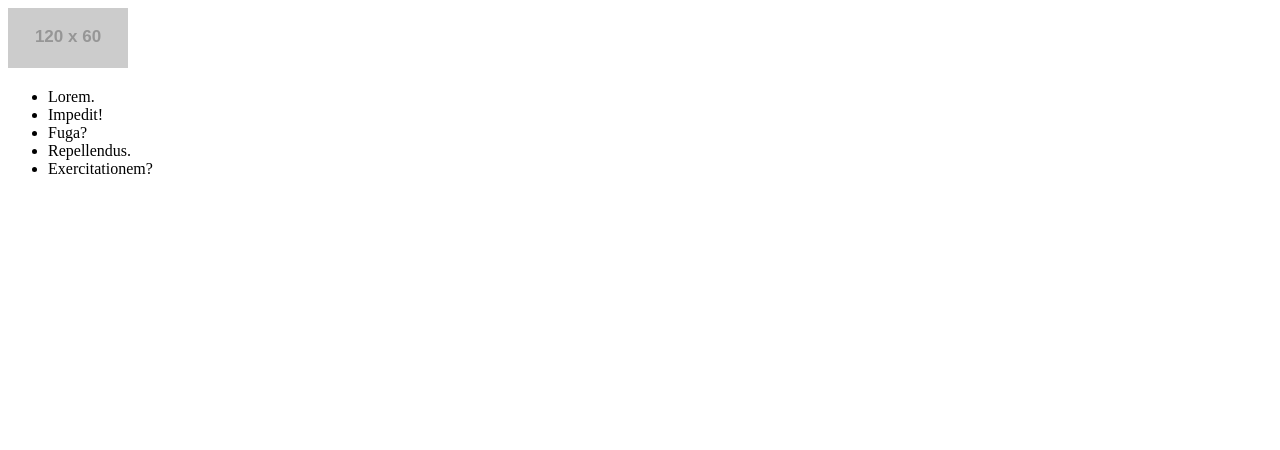
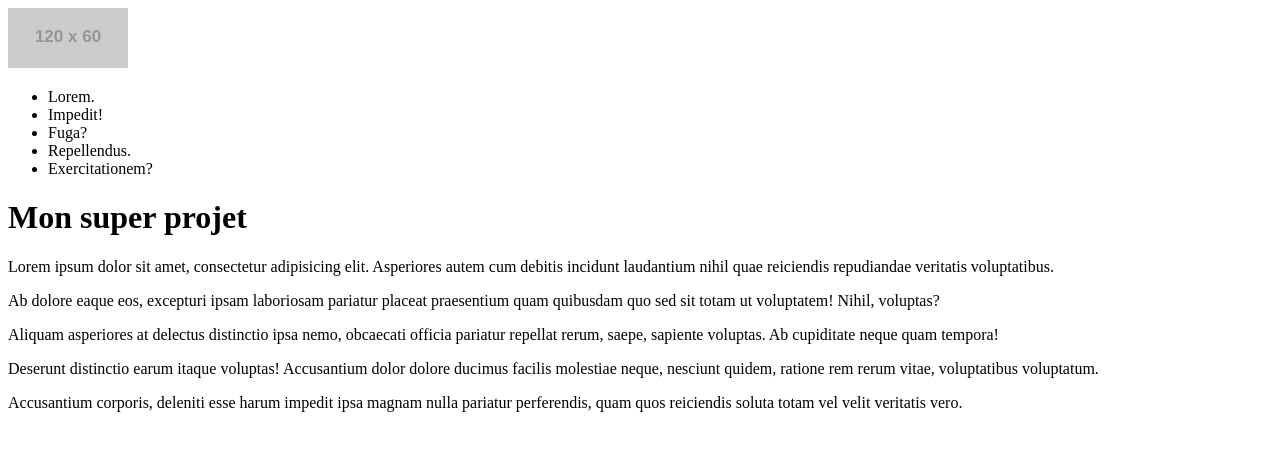
Before and after one commit to 1-louis/projet-test-git, a plain HTML site: page index.html in a window 1280 px wide. Drawn offline with Linux system fonts and the light colour scheme; placeholder pictures from the web are drawn by us.

Commit message:
modification de la balise main

```diff
--- a/index.html
+++ b/index.html
@@ -20,7 +20,19 @@
             </ul>
         </header>
         <main>
-
+            <h1>
+                Mon super projet
+            </h1>
+            <p>Lorem ipsum dolor sit amet, consectetur adipisicing elit. Asperiores autem cum debitis incidunt
+                laudantium nihil quae reiciendis repudiandae veritatis voluptatibus.</p>
+            <p>Ab dolore eaque eos, excepturi ipsam laboriosam pariatur placeat praesentium quam quibusdam quo sed sit
+                totam ut voluptatem! Nihil, voluptas?</p>
+            <p>Aliquam asperiores at delectus distinctio ipsa nemo, obcaecati officia pariatur repellat rerum, saepe,
+                sapiente voluptas. Ab cupiditate neque quam tempora!</p>
+            <p>Deserunt distinctio earum itaque voluptas! Accusantium dolor dolore ducimus facilis molestiae neque,
+                nesciunt quidem, ratione rem rerum vitae, voluptatibus voluptatum.</p>
+            <p>Accusantium corporis, deleniti esse harum impedit ipsa magnam nulla pariatur perferendis, quam quos
+                reiciendis soluta totam vel velit veritatis vero.</p>
         </main>
         <footer>
 
```
